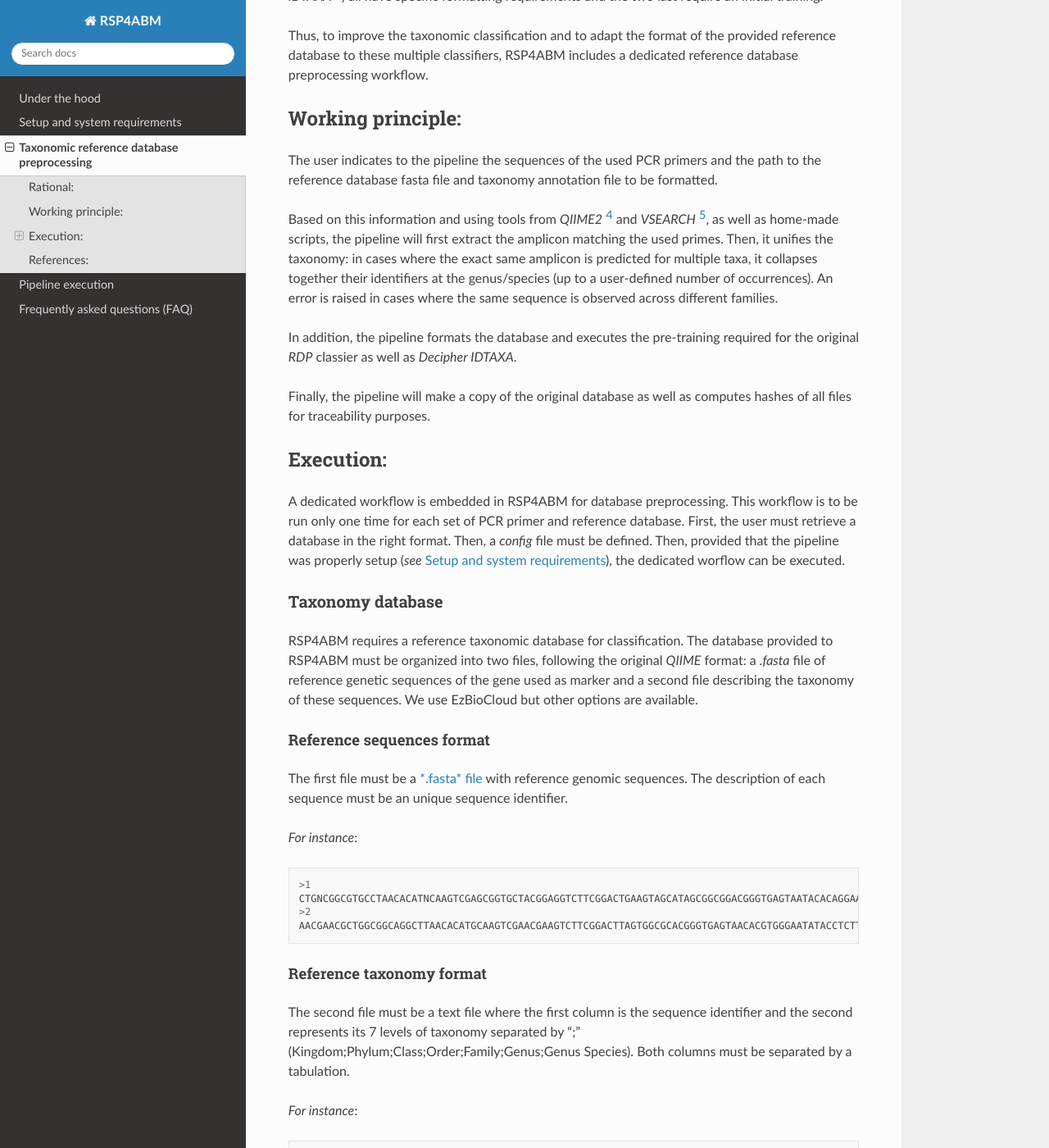
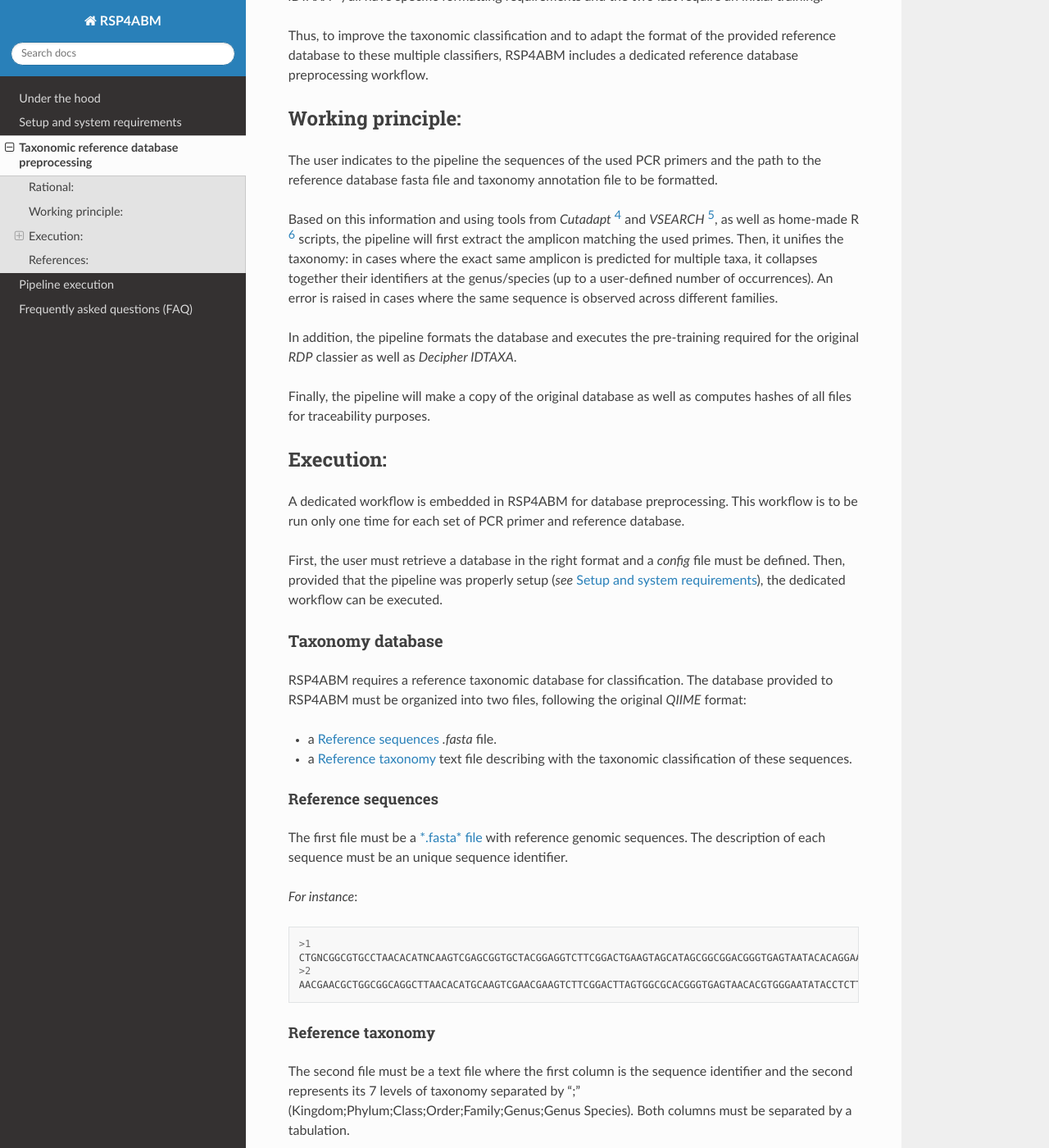
Before and after one commit to metagenlab/zAMP, a Sphinx documentation site: the page built from docs/pages/ref_DB_preprocessing.rst, in a window 1280 px wide and 1400 px high, scrolled down 400 px. Shown: the whole window at 82% size. Built offline with Sphinx 7.4.7 and the Read the Docs theme 2.0.0, drawn with Linux system fonts in a browser that asks for light colours; some of the changed text lies outside the part shown.

Commit message:
doc test

```diff
--- a/docs/pages/ref_DB_preprocessing.rst
+++ b/docs/pages/ref_DB_preprocessing.rst
@@ -20,7 +20,7 @@ Working principle:
 
 The user indicates to the pipeline the sequences of the used PCR primers and the path to the reference database fasta file and taxonomy annotation file to be formatted.
 
-Based on this information and using tools from *QIIME2* [4]_ and *VSEARCH* [5]_, as well as home-made scripts, the pipeline will first extract the amplicon matching the used primes. Then, it unifies the taxonomy: in cases where the exact same amplicon is predicted for multiple taxa, it collapses together their identifiers at the genus/species (up to a user-defined number of occurrences). An error is raised in cases where the same sequence is observed across different families.
+Based on this information and using tools from *Cutadapt* [4]_ and *VSEARCH* [5]_, as well as home-made R [6]_ scripts, the pipeline will first extract the amplicon matching the used primes. Then, it unifies the taxonomy: in cases where the exact same amplicon is predicted for multiple taxa, it collapses together their identifiers at the genus/species (up to a user-defined number of occurrences). An error is raised in cases where the same sequence is observed across different families.
 
 In addition, the pipeline formats the database and executes the pre-training required for the original *RDP* classier as well as *Decipher IDTAXA*.
 
@@ -30,16 +30,21 @@ Finally, the  pipeline will make a copy of the original database as well as comp
 Execution:
 ************************************************************************
 
-A dedicated workflow is embedded in RSP4ABM for database preprocessing. This workflow is to be run only one time for each set of PCR primer and reference database. First, the user must retrieve a database in the right format. Then, a *config* file must be defined. Then, provided that the pipeline was properly setup (*see* :ref:`setup`), the dedicated worflow can be executed.
+A dedicated workflow is embedded in RSP4ABM for database preprocessing. This workflow is to be run only one time for each set of PCR primer and reference database.
+
+First, the user must retrieve a database in the right format and a *config* file must be defined. Then, provided that the pipeline was properly setup (*see* :ref:`setup`), the dedicated workflow can be executed.
 
 
 Taxonomy database
 =======================================================================
 
-RSP4ABM requires a reference taxonomic database for classification. The database provided to RSP4ABM must be organized into two files, following the original *QIIME* format: a *.fasta* file of reference genetic sequences of the gene used as marker and a second file describing the taxonomy of these sequences. We use EzBioCloud but other options are available.
+RSP4ABM requires a reference taxonomic database for classification. The database provided to RSP4ABM must be organized into two files, following the original *QIIME* format:
+
+- a `Reference sequences`_ *.fasta* file.
+- a `Reference taxonomy`_ text file describing with the taxonomic classification of these sequences.
 
 
-Reference sequences format
+Reference sequences
 -----------------------------------------------------------------------
 
 The first file must be a `*.fasta* file <https://en.wikipedia.org/wiki/FASTA_format>`_ with reference genomic sequences. The description of each sequence must be an unique sequence identifier.
@@ -54,7 +59,7 @@ The first file must be a `*.fasta* file <https://en.wikipedia.org/wiki/FASTA_for
 
 
 
-Reference taxonomy format
+Reference taxonomy
 -----------------------------------------------------------------------
 
 The second file must be a text file where the first column is the sequence identifier and the second represents its 7 levels of taxonomy separated by ";" (Kingdom;Phylum;Class;Order;Family;Genus;Genus Species). Both columns must be separated by a tabulation.
@@ -126,7 +131,11 @@ As for the main pipeline, parameters must be provided in an *config file* in the
 Pipeline execution
 =======================================================================
 
+Once the reference database in the right format downloaded and the *config file* prepared, the database preprocessing pipeline can be executed.
 
+
+.. literalinclude:: ../../ressources/template_files/DB_snakemake_bash_command.sh
+    :language: bash
 
 
 
@@ -137,5 +146,6 @@ References:
 .. [1] Wang Q, Garrity GM, Tiedje JM, Cole JR. Naïve Bayesian classifier for rapid assignment of rRNA sequences into the new bacterial taxonomy. Appl Environ Microbiol. 2007.
 .. [2] Caporaso JG, Kuczynski J, Stombaugh J, Bittinger K, Bushman FD, Costello EK, et al. QIIME allows analysis of high-throughput community sequencing data. Nature Methods. 2010.
 .. [3] Murali A, Bhargava A, Wright ES. IDTAXA: A novel approach for accurate taxonomic classification of microbiome sequences. Microbiome. 2018.
-.. [4] Estaki M, Jiang L, Bokulich NA, McDonald D, González A, Kosciolek T, et al. QIIME 2 Enables Comprehensive End-to-End Analysis of Diverse Microbiome Data and Comparative Studies with Publicly Available Data. Curr Protoc Bioinforma. 2020.
+.. [4] Compeau PEC, Pevzner PA, Tesler G, Papoutsoglou G, Roscito JG, Dahl A, et al. Cutadapt removes adapter sequences from high-throughput sequencing reads kenkyuhi hojokin gan rinsho kenkyu jigyo. EMBnet.journal. 2013.
 .. [5] Rognes T, Flouri T, Nichols B, Quince C, Mahé F. VSEARCH: A versatile open source tool for metagenomics. PeerJ. 2016
+.. [6] R Core Development Team. R: A language and environment for statistical computing. Vienna, Austria. 2019.
--- a/docs/pages/setup.rst
+++ b/docs/pages/setup.rst
@@ -87,4 +87,4 @@ Follow indications on Snakemake `installation page <https://snakemake.readthedoc
 Reference database
 ************************************************************************
 
-Before the first execution of the pipeline, a dedicated workflow must be executed to prepare and format the reference taxonomy database. For this, refer to :ref:`DB_preprocessing`.
+As the last step of setup and before the first execution of the pipeline, a dedicated workflow must be executed to prepare and format the reference taxonomy database. For this, refer to :ref:`DB_preprocessing`.
```
Also changed, not shown: other parts of docs/pages/ref_DB_preprocessing.rst (+2 -2 lines), 8 other files.
